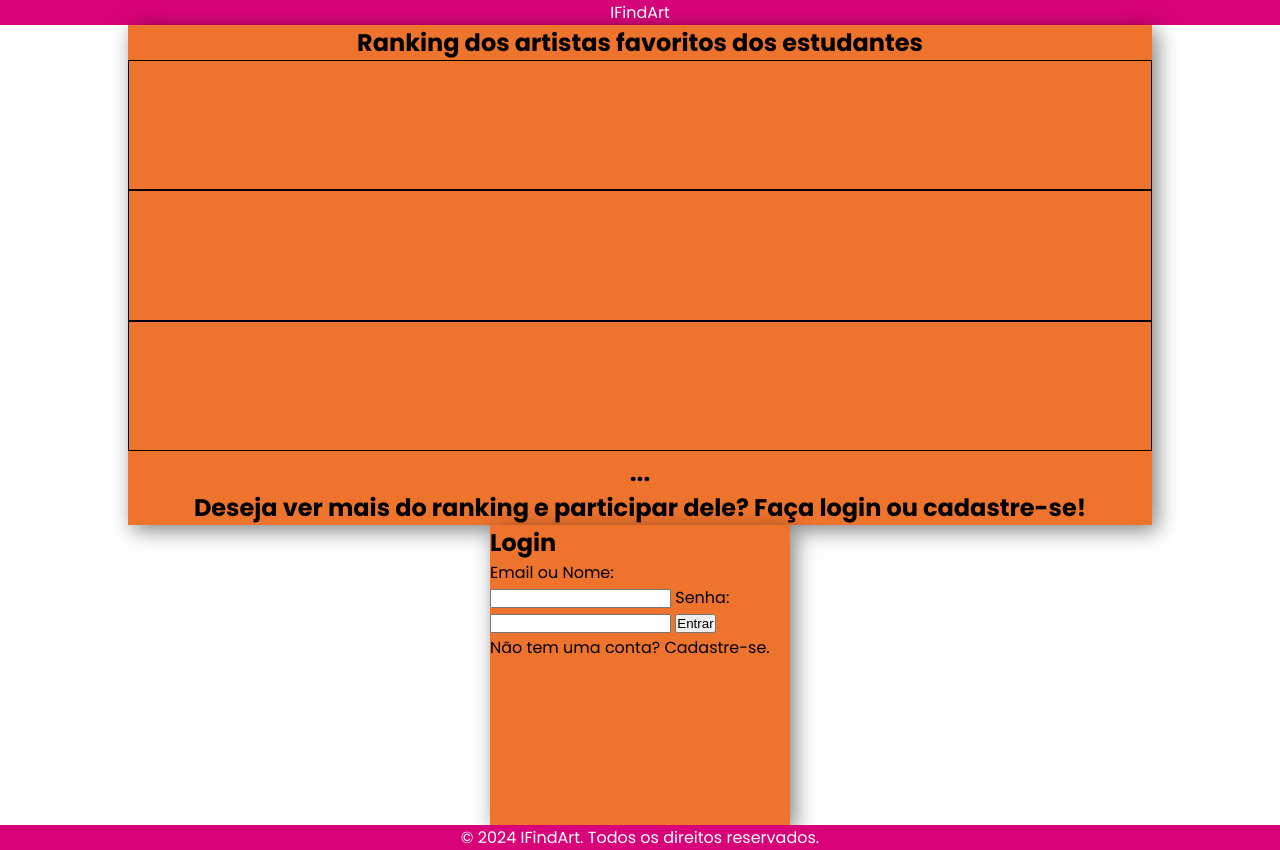
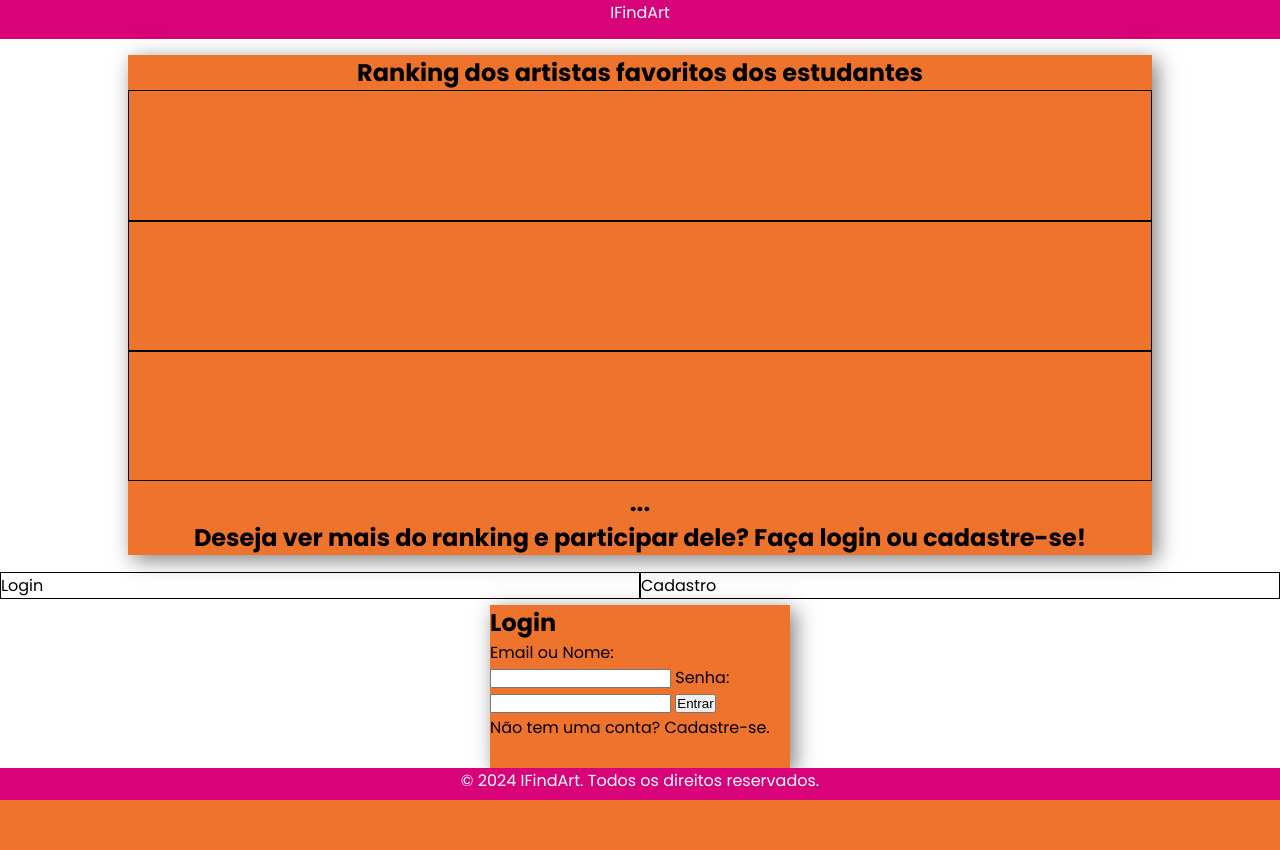
Before and after one commit to sabriwnaa/IFindArt, a PHP site: page / in a window 1280 px wide. After the commit the page ends 800 px from the top, so only its background shows below. Run offline with PHP 8.4, Linux system fonts and the light colour scheme.

Commit message:
index funcionando

```diff
--- a/index.php
+++ b/index.php
@@ -1,7 +1,10 @@
 <?php
 require_once "vendor/autoload.php";
 session_start();
-if(isset($_SESSION['id'])) {
+
+$mode = isset($_GET['mode']) ? $_GET['mode'] : 'login';
+
+if (isset($_SESSION['id'])) {
     header("Location: restrita.php");
 }
 ?>
@@ -14,8 +17,6 @@ if(isset($_SESSION['id'])) {
     <link rel="stylesheet" href="style.css">
 </head>
 <body>
-
-
     <div class='container'>
         <?php include 'HeaderFooter/header.php'; ?>
 
@@ -28,22 +29,31 @@ if(isset($_SESSION['id'])) {
                         <div class='item'></div>
                         <div class='item'></div>
                         <div class='item'></div>
-
                     </div>
                     <h2>...</h2>
                     <h2>Deseja ver mais do ranking e participar dele? Faça login ou cadastre-se!</h2>
+                </div>
+            </div>
+
+            <div class='metade'>
+                <div class='LC'>
+                    <div class ='itemLC'>
+                    <a href="?mode=login" class="button <?= $mode === 'login' ? 'active' : '' ?>">Login</a>
 
                     </div>
+                    <div class ='itemLC'>
+                    <a href="?mode=cadastro" class="button <?= $mode === 'cadastro' ? 'active' : '' ?>">Cadastro</a>
 
                     </div>
-            <div class='metade'>
+                    </div>
 
                 <div class='box'>
+                    <?php if ($mode === 'login'): ?>
                         <h2>Login</h2>
                         <?php if (isset($_SESSION['error'])): ?>
                             <p style="color: red;"><?php echo $_SESSION['error']; unset($_SESSION['error']); ?></p>
                         <?php endif; ?>
-                <form method="POST">
+                        <form method="POST" action="process_login.php">
                             <label for="login">Email ou Nome:</label>
                             <input type="text" id="login" name="login" required>
 
@@ -52,20 +62,31 @@ if(isset($_SESSION['id'])) {
 
                             <button type="submit">Entrar</button>
                         </form>
-                <p>Não tem uma conta? <a href="cadastro.php">Cadastre-se</a>.</p>
+                        <p>Não tem uma conta? <a href="?mode=cadastro">Cadastre-se</a>.</p>
+                    <?php else: ?>
+                        <h2>Cadastro</h2>
+                        <?php if (isset($_SESSION['error'])): ?>
+                            <p style="color: red;"><?php echo $_SESSION['error']; unset($_SESSION['error']); ?></p>
+                        <?php endif; ?>
+                        <form method="POST" action="process_cadastro.php">
+                            <label for="email">Email:</label>
+                            <input type="email" id="email" name="email" required>
 
+                            <label for="name">Nome:</label>
+                            <input type="text" id="name" name="name" required>
+
+                            <label for="password">Senha:</label>
+                            <input type="password" id="password" name="password" required>
+
+                            <button type="submit">Cadastrar</button>
+                        </form>
+                        <p>Já tem uma conta? <a href="?mode=login">Faça login</a>.</p>
+                    <?php endif; ?>
                 </div>
-
-
             </div>
         </div>
 
-
-
-
         <?php include 'HeaderFooter/footer.php'; ?>
-
     </div>
-
 </body>
 </html>
--- a/style.css
+++ b/style.css
@@ -48,12 +48,14 @@ footer{
     background-color: #ee732c;
     height: 300px;
     width: 300px;
+    flex: 5;
 }
 
 .metade{
     width: 100vw;
     flex:1;
     display: flex;
+    flex-direction: column;
     align-items: center;
     justify-content: center;
 }
@@ -79,3 +81,17 @@ footer{
     width: 100%;
     height: 33%;
 }
+
+.LC{
+    width: 100vw;
+    flex: 1;
+    display: flex;
+}
+
+.itemLC{
+    height: 100%;
+    width: 50%;
+    align-items: center;
+    justify-content: center;
+    border: 1px solid black;
+}
```
Lines whose indentation alone changed are shown as unchanged.
